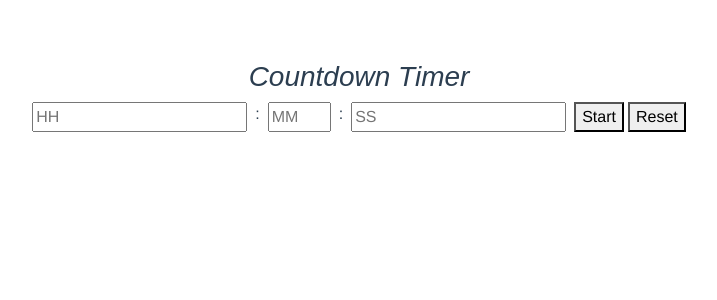
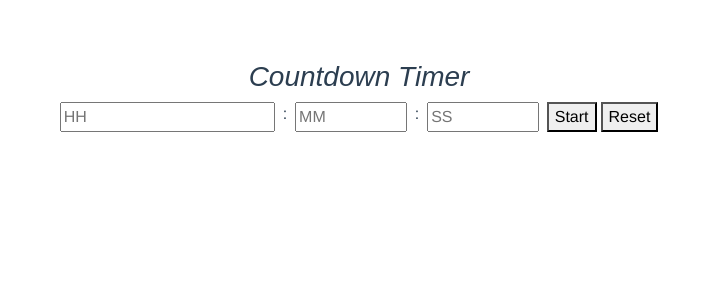
Before and after one commit to jungyup/build-component-interview-practice, a Vue app: page / in a window 1280 px wide. Shown: the top 300 px of the page, without its empty margins (281-998 px from the left). Built offline with nearby package versions, Linux system fonts and the light colour scheme.

Commit message:
minor update

```diff
--- a/src/components/CountdownTimer.vue
+++ b/src/components/CountdownTimer.vue
@@ -16,7 +16,7 @@
                 class="time-input"
                 v-model="minutes"
                 min="0"
-                :max="60"
+                max="60"
                 :aria-label="`${minutes} minutes`"
             />:
             <input
@@ -24,6 +24,8 @@
                 placeholder="SS"
                 class="time-input"
                 v-model="seconds"
+                min="0"
+                max="60"
                 :aria-label="`${seconds} seconds remaining`"
             />
             <div class="button-wrapper">
@@ -53,6 +55,15 @@ export default {
 
         function startTime(timerHours, timerMinutes, timerSeconds) {
             console.log(timerHours, timerMinutes, timerSeconds);
+            remainingTime.value = timerHours * 3600 + timerMinutes * 60 + timerSeconds;
+            setTimeout(() => {
+                remainingTime.value -= 1
+            }, 1000)
+            console.log(remainingTime.value)
+            hours.value = Math.floor(remainingTime.value / 3600);
+            minutes.value = Math.floor((remainingTime.value / 60) % 60);
+            seconds.value = remainingTime.value % 60;
+            console.log({ hours, minutes, seconds })
         }
 
         return {
@@ -78,6 +89,10 @@ export default {
         justify-content: center;
         gap: 8px;
 
+        .time-input {
+            flex-basis: 10%;
+        }
+
         .button-wrapper {
             display: flex;
             gap: 4px;
```
